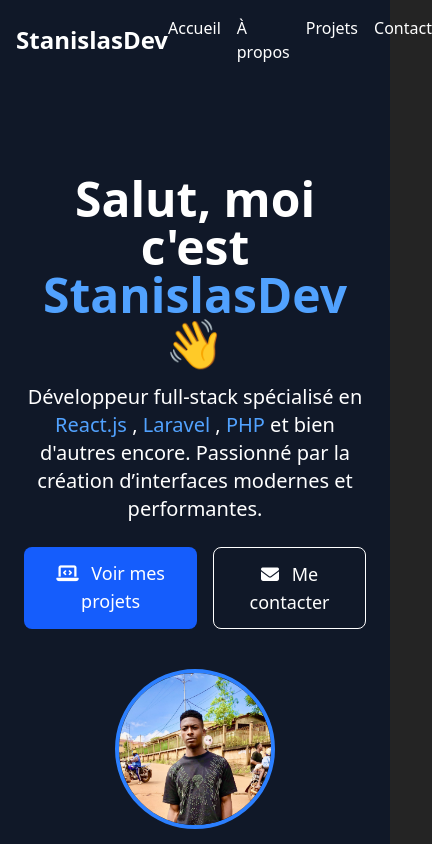
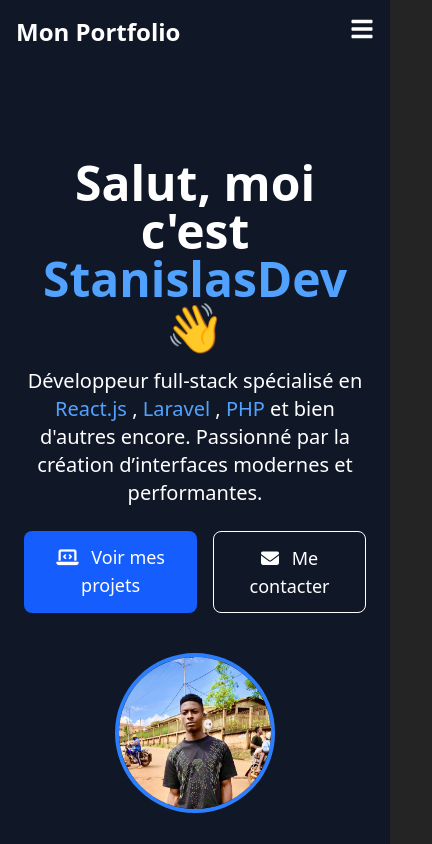
Before and after one commit to StanislasDev/mon-portfolio2, a React (Vite) app: page / in a window 390 px wide. Shown: the top 844 px of the page, 432 px wide, since content can reach past the window. Built offline with nearby package versions, Linux system fonts and the light colour scheme.

Commit message:
Navbar responssive avec react-icons

```diff
--- a/package.json
+++ b/package.json
@@ -15,6 +15,7 @@
     "@tailwindcss/vite": "^4.0.9",
     "react": "^19.0.0",
     "react-dom": "^19.0.0",
+    "react-icons": "^5.5.0",
     "react-router-dom": "^7.2.0"
   },
   "devDependencies": {
--- a/src/components/Navbar.jsx
+++ b/src/components/Navbar.jsx
@@ -1,35 +1,44 @@
+import { useState } from "react";
 import { Link } from "react-router-dom";
+import { FaBars, FaTimes } from "react-icons/fa";
 
 const Navbar = () => {
+  const [isOpen, setIsOpen] = useState(false);
+
+  const toggleMenu = () => {
+    setIsOpen(!isOpen);
+  };
+
   return (
     <nav className="bg-gray-900 text-white p-4">
       <div className="container mx-auto flex justify-between items-center">
-        <Link to="/" className="text-2xl font-bold hover:text-gray-400">
-          StanislasDev
-        </Link>
-        <ul className="flex space-x-4">
-          <li>
-            <Link to="/" className="hover:text-gray-400">
-              Accueil
-            </Link>
-          </li>
-          <li>
-            <Link to="/about" className="hover:text-gray-400">
-              À propos
-            </Link>
-          </li>
-          <li>
-            <Link to="/projects" className="hover:text-gray-400">
-              Projets
-            </Link>
-          </li>
-          <li>
-            <Link to="/contact" className="hover:text-gray-400">
-              Contact
-            </Link>
-          </li>
+        <h1 className="text-2xl font-bold">Mon Portfolio</h1>
+
+        {/* Icône pour afficher le menu en version mobile */}
+        <div className="md:hidden">
+          <button onClick={toggleMenu}>
+            {isOpen ? <FaTimes size={24} /> : <FaBars size={24} />}
+          </button>
+        </div>
+
+        {/* Liens de navigation en version desktop */}
+        <ul className="hidden md:flex space-x-6">
+          <li><Link to="/" className="hover:text-gray-400">Accueil</Link></li>
+          <li><Link to="/about" className="hover:text-gray-400">À propos</Link></li>
+          <li><Link to="/projects" className="hover:text-gray-400">Projets</Link></li>
+          <li><Link to="/contact" className="hover:text-gray-400">Contact</Link></li>
         </ul>
       </div>
+
+      {/* Menu burger en version mobile */}
+      {isOpen && (
+        <ul className="md:hidden flex flex-col items-center space-y-6 mt-6">
+          <li><Link to="/" onClick={toggleMenu} className="hover:text-gray-400">Accueil</Link></li>
+          <li><Link to="/about" onClick={toggleMenu} className="hover:text-gray-400">À propos</Link></li>
+          <li><Link to="/projects" onClick={toggleMenu} className="hover:text-gray-400">Projets</Link></li>
+          <li><Link to="/contact" onClick={toggleMenu} className="hover:text-gray-400">Contact</Link></li>
+        </ul>
+      )}
     </nav>
   );
 };
```
Also changed, not shown: 1 other file (tests, documents, lock files or other folders).
